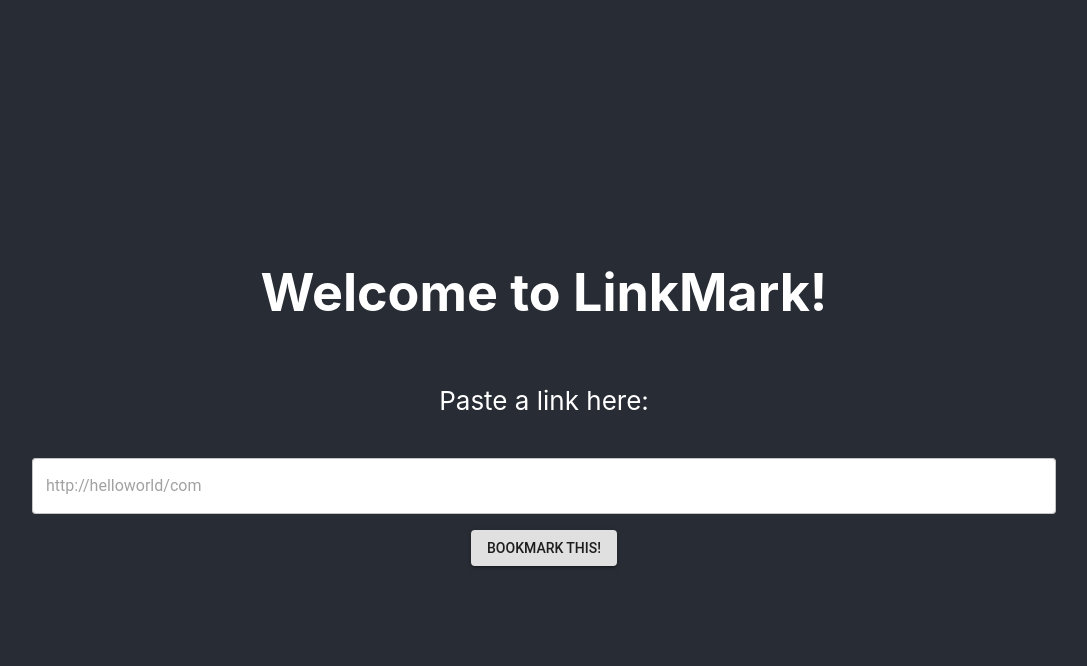
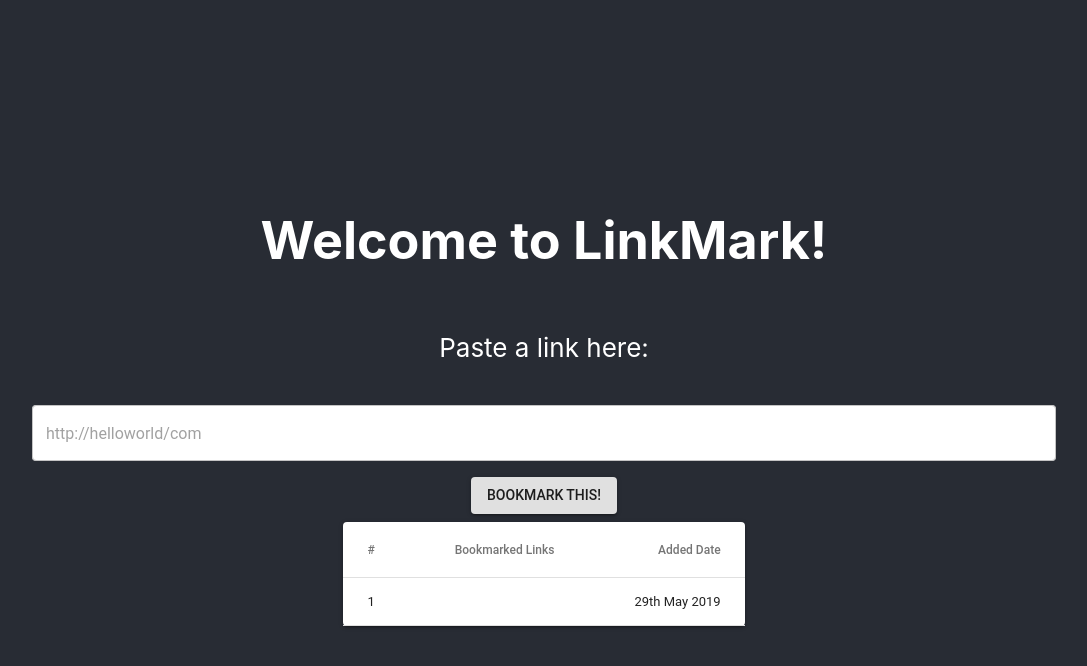
Before and after one commit to missa4892/LinkMark, a React (Create React App) app: page / in a window 1280 px wide. Both pictures are taken after a click on the button "BOOKMARK THIS!". Shown: the top 666 px of the page, without its empty margins (96-1183 px from the left). Built offline with nearby package versions, Linux system fonts and the light colour scheme.

Commit message:
Display new bookmarked links

```diff
--- a/src/LinkInput.js
+++ b/src/LinkInput.js
@@ -3,6 +3,7 @@
 import TextField from '@material-ui/core/TextField';
 import PropTypes from 'prop-types';
 import React, { useState } from 'react';
+import BookmarkDisplay from './bookmarkDisplay';
 
 const LinkInput = (props) => {
     const { classes } = props;
@@ -45,11 +46,7 @@
                  onClick = {handleButtonClick} >
                     Bookmark This!
                 </Button>
-              <div>
-                  {
-                      displayLinkList(linkList)
-                  }
-                  </div>
+                  <BookmarkDisplay links={linkList}/>
 
         </React.Fragment>
     );
--- /dev/null
+++ b/src/bookmarkDisplay.js
@@ -0,0 +1,61 @@
+import React from "react";
+import { withStyles } from "@material-ui/core/styles";
+import Table from "@material-ui/core/Table";
+import TableBody from "@material-ui/core/TableBody";
+import TableCell from "@material-ui/core/TableCell";
+import TableHead from "@material-ui/core/TableHead";
+import TableRow from "@material-ui/core/TableRow";
+import Paper from "@material-ui/core/Paper";
+import moment from "moment";
+
+function BookmarkDisplay(props) {
+  const classes = styles;
+
+  return (
+    <div className={classes.root}>
+      <Paper className={classes.paper}>
+        <Table className={classes.table} size="small">
+          <TableHead>
+            <TableRow>
+              <TableCell>#</TableCell>
+              <TableCell align="right">Bookmarked Links</TableCell>
+              <TableCell align="right">Added Date</TableCell>
+            </TableRow>
+          </TableHead>
+          <TableBody>
+            {props.links.map((link, index) => (
+              <TableRow key={link}>
+                <TableCell component="th" scope="row">
+                  {index + 1}
+                </TableCell>
+                <TableCell component="th" scope="row">
+                  {link}
+                </TableCell>
+                <TableCell component="th" scope="row">
+                  {moment().format("Do MMMM YYYY")}
+                </TableCell>
+              </TableRow>
+            ))}
+          </TableBody>
+        </Table>
+      </Paper>
+    </div>
+  );
+}
+
+const styles = theme => ({
+  root: {
+    width: "100%"
+  },
+  paper: {
+    marginTop: theme.spacing.unit,
+    width: "100%",
+    overflowX: "auto",
+    marginBottom: theme.spacing.unit
+  },
+  table: {
+    minWidth: 650
+  }
+});
+
+export default withStyles(styles)(BookmarkDisplay);
```
